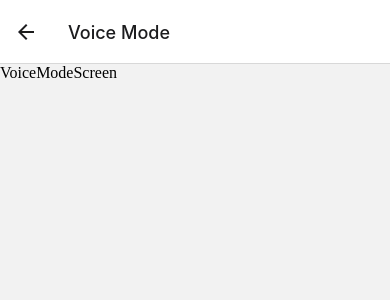
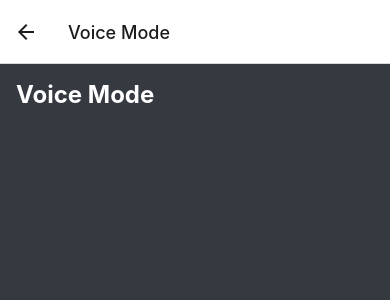
Before and after one commit to Red-Stream-Y3/VisiBuy, a React Native app in the folder frontend/: screen /VoiceModeScreen in a window 390 px wide. Shown: the top 300 px of the page. Built offline with nearby package versions, Linux system fonts and the light colour scheme.

Commit message:
made changes to the scrollview

```diff
--- a/frontend/screens/Common/VoiceModeScreen.jsx
+++ b/frontend/screens/Common/VoiceModeScreen.jsx
@@ -1,9 +1,27 @@
-import React from 'react'
+import React from 'react';
+import { View, Text, ScrollView, StyleSheet } from 'react-native';
 
 const VoiceModeScreen = () => {
-  return (
-    <div>VoiceModeScreen</div>
-  )
-}
+    return (
+        <ScrollView contentContainerStyle={styles.container}>
+            <View>
+                <Text style={styles.text}>Voice Mode</Text>
+            </View>
+        </ScrollView>
+    );
+  };
 
-export default VoiceModeScreen
+export default VoiceModeScreen;
+
+const styles = StyleSheet.create({
+    container: {
+        flex: 1,
+        padding: 16,
+        backgroundColor: '#343a40',
+    },
+    text: {
+        fontSize: 24,
+        fontWeight: 'bold',
+        color: '#fff',
+    },
+});
--- a/frontend/screens/Order/DeliveredOrders.jsx
+++ b/frontend/screens/Order/DeliveredOrders.jsx
@@ -1,9 +1,8 @@
 import React, { useEffect, useState } from 'react';
-import { View, Text, FlatList, StyleSheet, TouchableOpacity } from 'react-native';
+import { View, Text, FlatList, StyleSheet, TouchableOpacity,ScrollView } from 'react-native';
 import { getDeliveredOrdersByUserId } from '../../services/OrderServices'; // Update the path as needed
 import { useNavigation } from '@react-navigation/native';
 import { useUser } from '../../context/UserContext';
-import { ScrollView } from 'react-native-virtualized-view';
 
 export default function DeliveredOrders() {
     const { user } = useUser();
--- a/frontend/screens/Order/OrderSummaryScreen.jsx
+++ b/frontend/screens/Order/OrderSummaryScreen.jsx
@@ -1,7 +1,7 @@
 import React from 'react';
-import { View, Text, FlatList, Image, TouchableOpacity, StyleSheet } from 'react-native';
+import { View, Text, FlatList, Image, TouchableOpacity, StyleSheet, ScrollView } from 'react-native';
 import { useNavigation } from '@react-navigation/native';
-import { ScrollView } from 'react-native-virtualized-view';
+
 
 const OrderSummaryScreen = ({ route }) => {
     const { order } = route.params;
```
